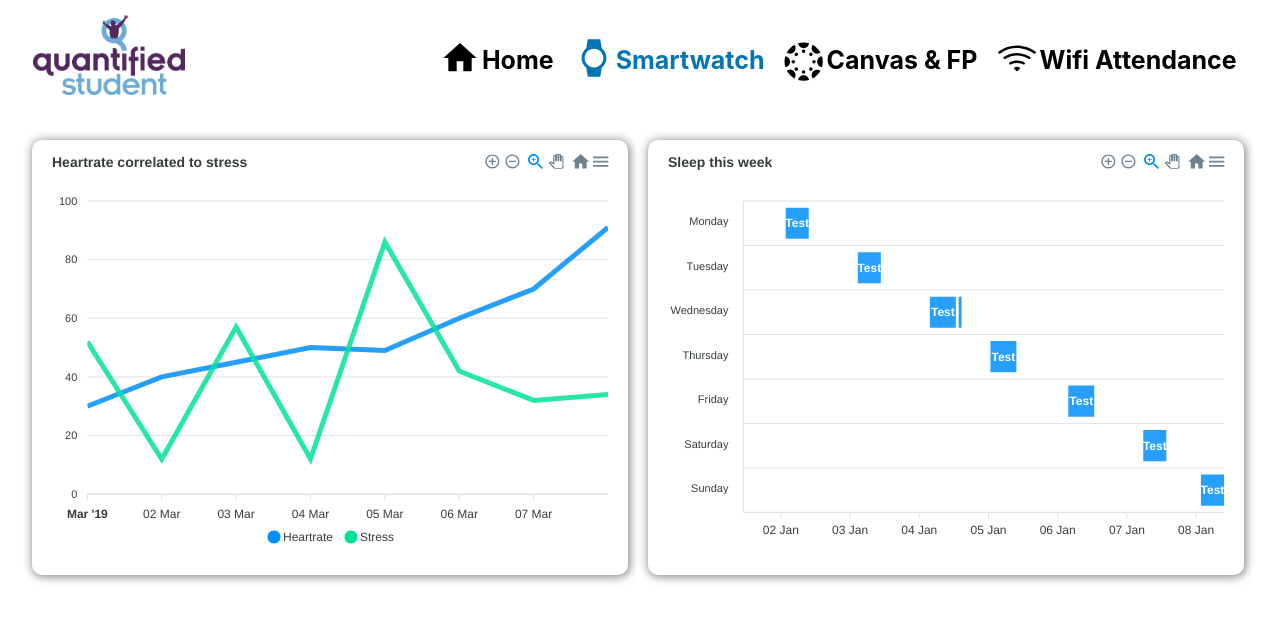
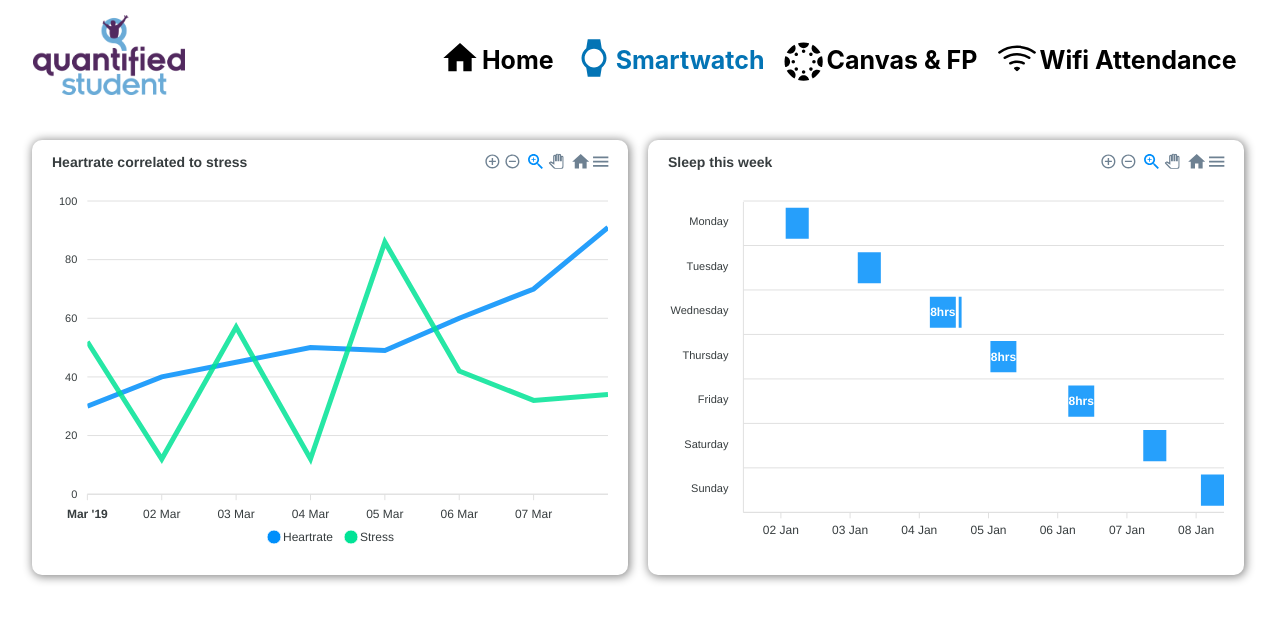
Before and after one commit to quantifiedstudent/dashboard, a Next.js app: page /smartwatch in a window 1280 px wide. Shown: the top 622 px of the page. Built offline with nearby package versions, Linux system fonts and the light colour scheme.

Commit message:
tweak: datalabels

```diff
--- a/components/shared/Graphs/TimeLine.tsx
+++ b/components/shared/Graphs/TimeLine.tsx
@@ -19,7 +19,7 @@ export default function TimeLine(props: TimeLineProps) {
         dataLabels: {
             enabled: true,
             formatter: val => {
-                return "Test";
+                return "8hrs";
             }
         },
         xaxis: {
```
